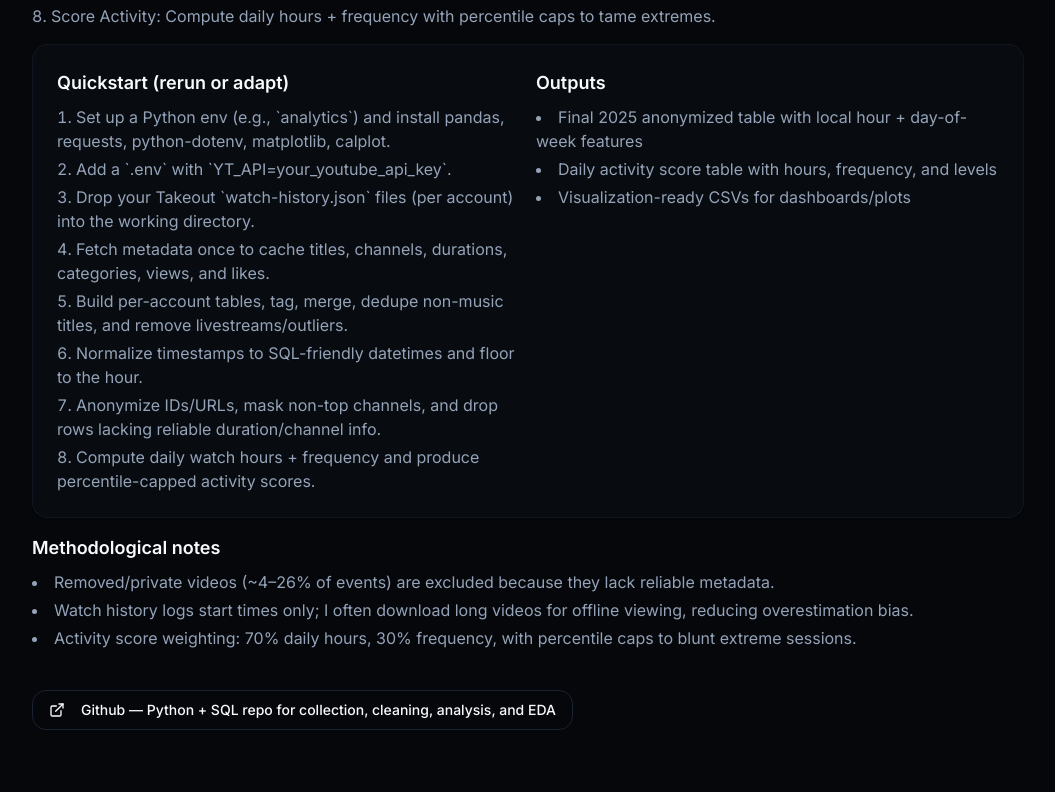
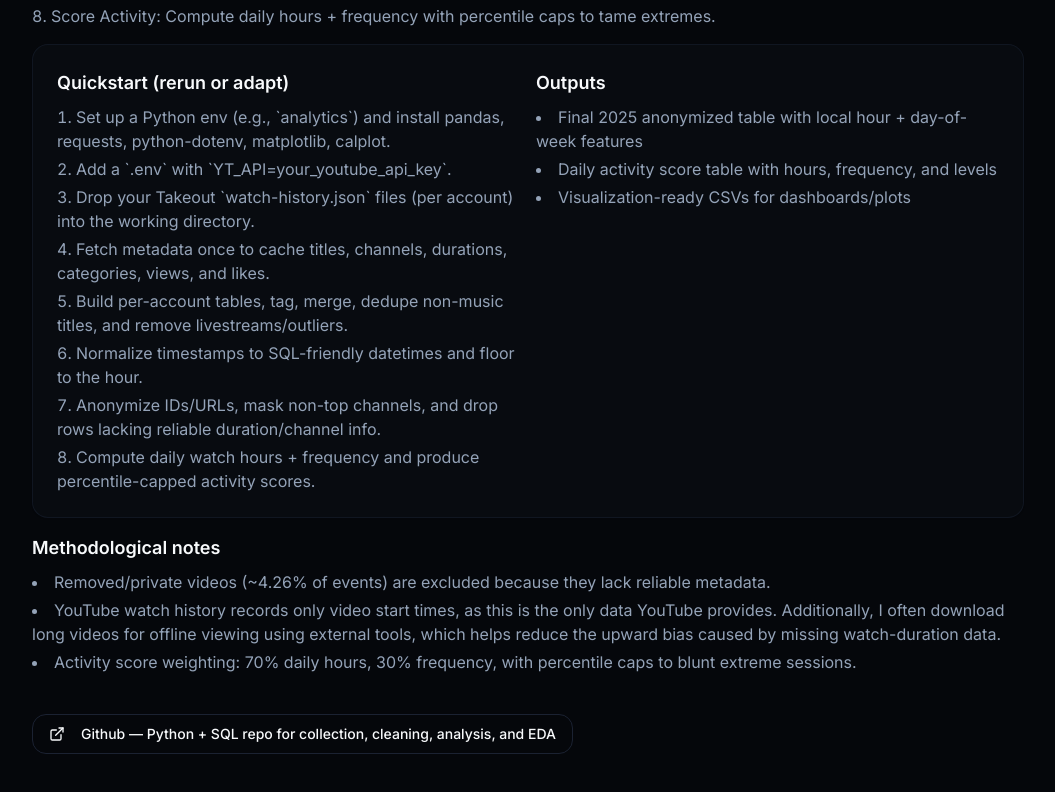
Before and after one commit to 0xNDM/Portfolio, a React (Vite) app: page /projects/ywh in a window 1280 px wide. Shown: the part 2820-3612 px from the top of the page, without its empty margins (112-1167 px from the left). Built offline with nearby package versions, Linux system fonts and the light colour scheme.

Commit message:
Edit errors in project page

```diff
--- a/src/pages/ProjectYWH.tsx
+++ b/src/pages/ProjectYWH.tsx
@@ -137,8 +137,8 @@ const ProjectYWH = () => {
           <div className="space-y-2">
             <h3 className="text-lg font-semibold">Methodological notes</h3>
             <ul className="list-disc list-inside text-muted-foreground space-y-1">
-              <li>Removed/private videos (~4–26% of events) are excluded because they lack reliable metadata.</li>
-              <li>Watch history logs start times only; I often download long videos for offline viewing, reducing overestimation bias.</li>
+              <li>Removed/private videos (~4.26% of events) are excluded because they lack reliable metadata.</li>
+              <li>YouTube watch history records only video start times, as this is the only data YouTube provides. Additionally, I often download long videos for offline viewing using external tools, which helps reduce the upward bias caused by missing watch-duration data.</li>
               <li>Activity score weighting: 70% daily hours, 30% frequency, with percentile caps to blunt extreme sessions.</li>
             </ul>
           </div>
```
